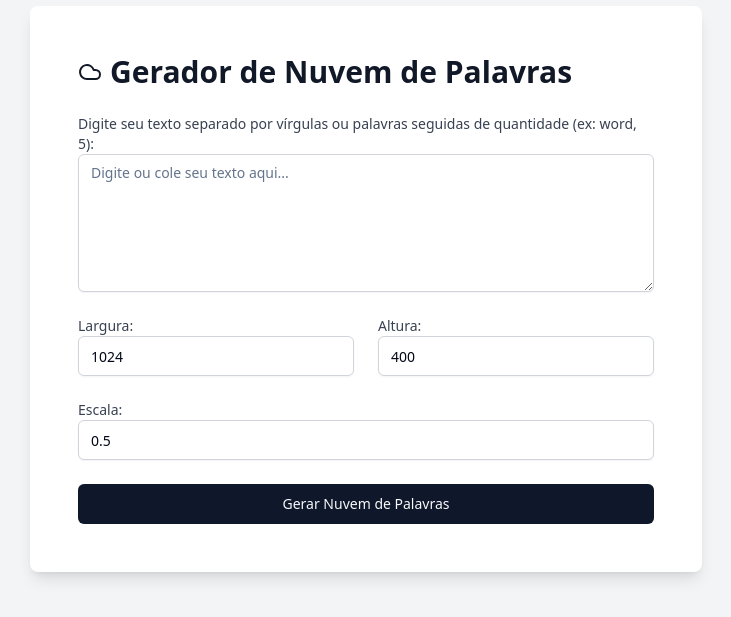
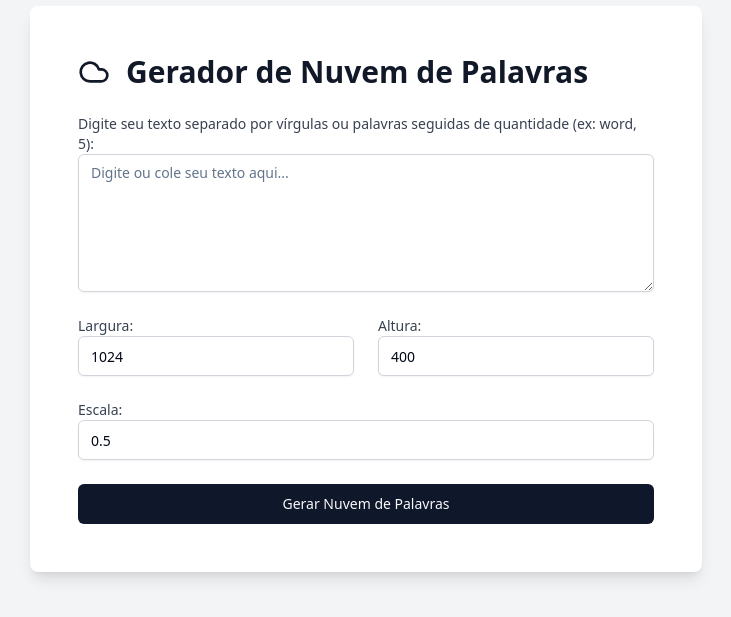
Before and after one commit to arthurbm/wordcloud-generator, a Next.js app: page / in a window 1280 px wide. Shown: the part 111-728 px from the top of the page, without its empty margins (274-1005 px from the left). Built offline with nearby package versions, Linux system fonts and the light colour scheme.

Commit message:
feat: change icon size

```diff
--- a/src/components/word-cloud-form.tsx
+++ b/src/components/word-cloud-form.tsx
@@ -134,7 +134,7 @@ export function WordCloudForm() {
     >
       <div className="w-full max-w-2xl rounded-lg bg-white p-12 shadow-lg dark:bg-gray-800">
         <div className="mb-6 flex items-center">
-          <CloudIcon className="mr-2 text-3xl text-gray-900 dark:text-gray-100" />
+          <CloudIcon className="mr-4 text-3xl text-gray-900 dark:text-gray-100" />
           <h1 className="text-3xl font-bold text-gray-900 dark:text-gray-100">
             Gerador de Nuvem de Palavras
           </h1>
@@ -252,8 +252,8 @@ function CloudIcon(props: React.SVGProps<SVGSVGElement>) {
     <svg
       {...props}
       xmlns="http://www.w3.org/2000/svg"
-      width="24"
-      height="24"
+      width="32"
+      height="32"
       viewBox="0 0 24 24"
       fill="none"
       stroke="currentColor"
```
